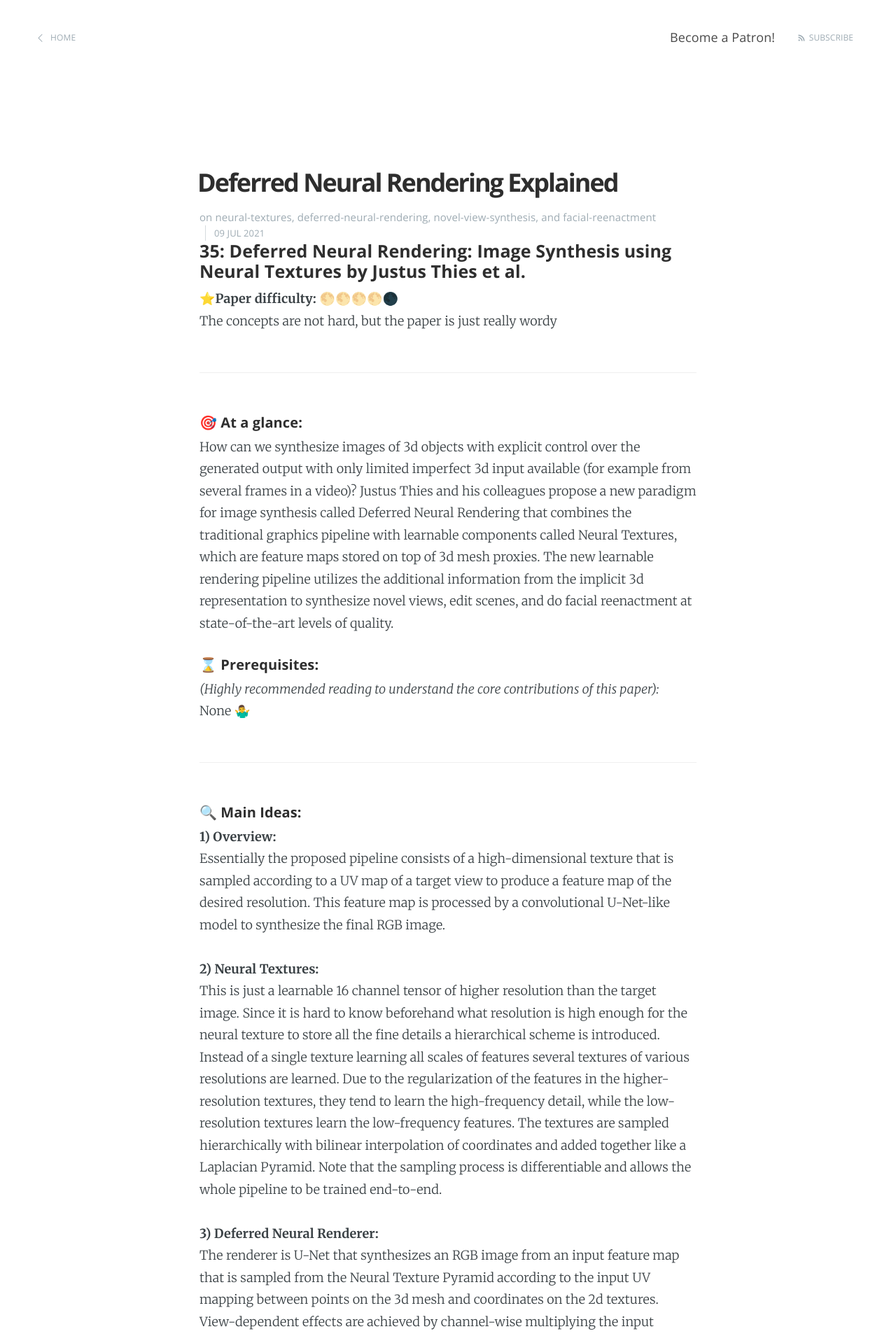
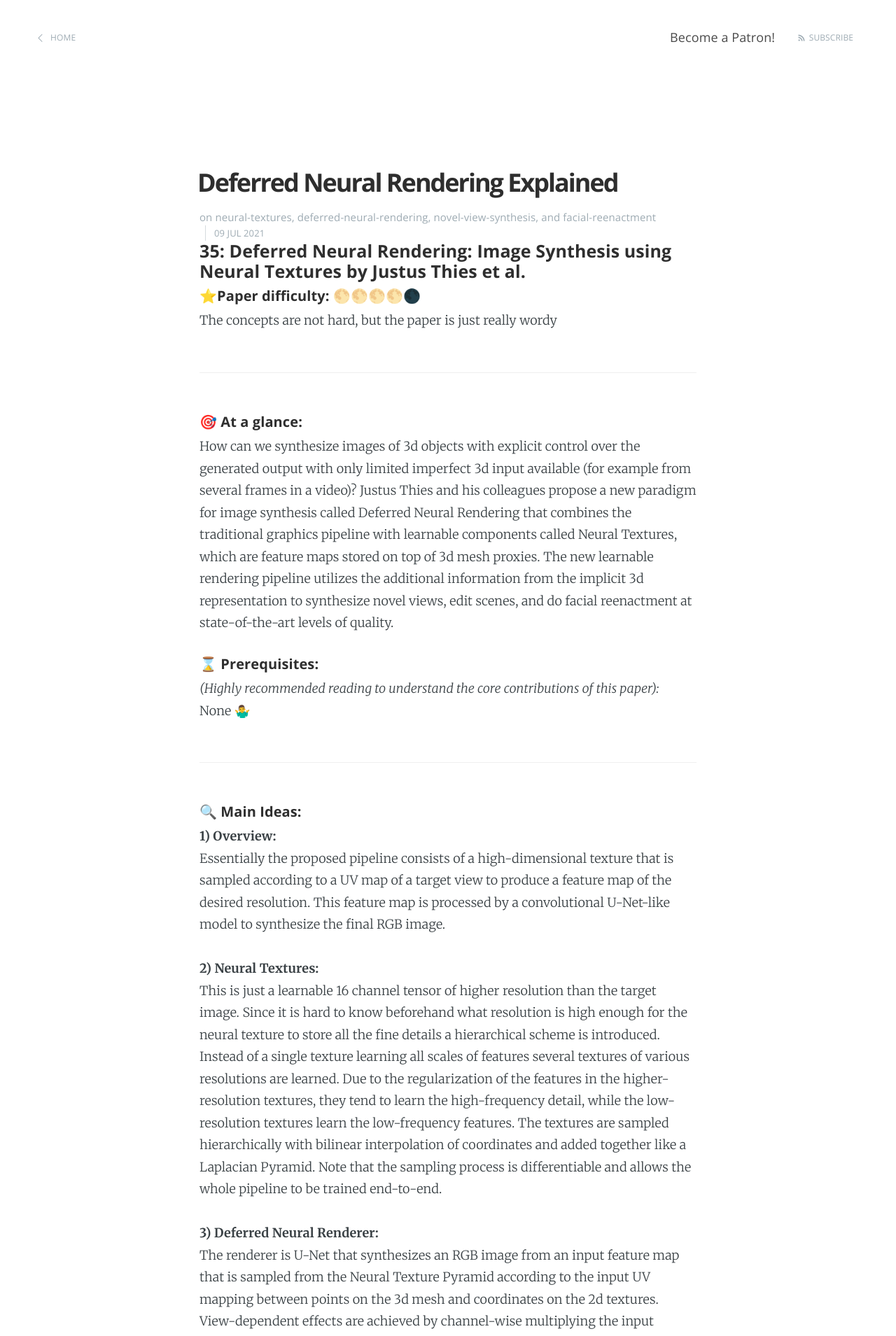
Before and after one commit to KirillDemochkin/kirilldemochkin.github.io, a Jekyll site: the page built from _posts/2021-7-9-DNR.md, in a window 1280 px wide. Shown: the top 1909 px of the page at 70% size. Built offline with Jekyll 4.4.1, drawn with Linux system fonts in a browser that asks for light colours; comment, search, counter and statistics services are not loaded.

Commit message:
Update 2021-7-9-DNR.md

```diff
--- a/_posts/2021-7-9-DNR.md
+++ b/_posts/2021-7-9-DNR.md
@@ -7,7 +7,7 @@ categories: neural-textures deferred-neural-rendering novel-view-synthesis facia
 
 #### 35: Deferred Neural Rendering: Image Synthesis using Neural Textures by Justus Thies et al.
 
-**⭐️Paper difficulty: 🌕🌕🌕🌕🌑**
+##### ⭐️Paper difficulty: 🌕🌕🌕🌕🌑
 The concepts are not hard, but the paper is just really wordy
 
 ***
```
